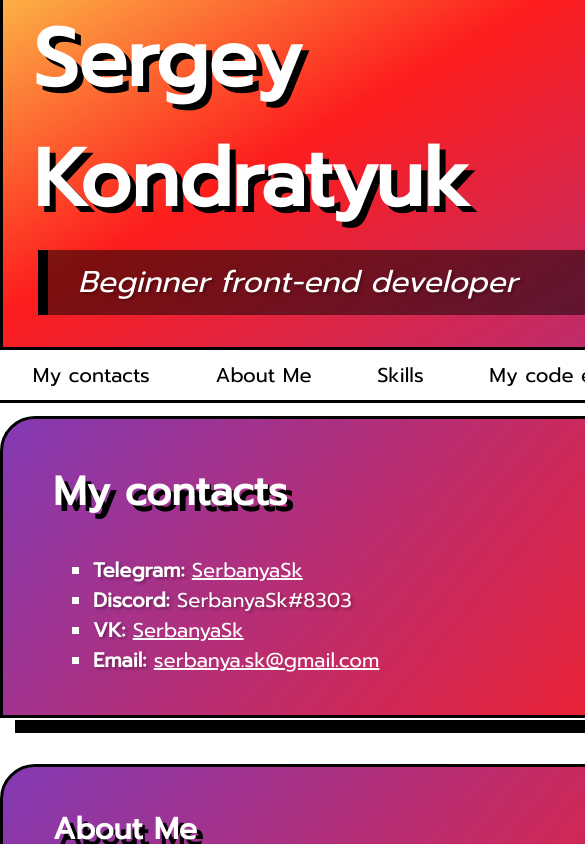
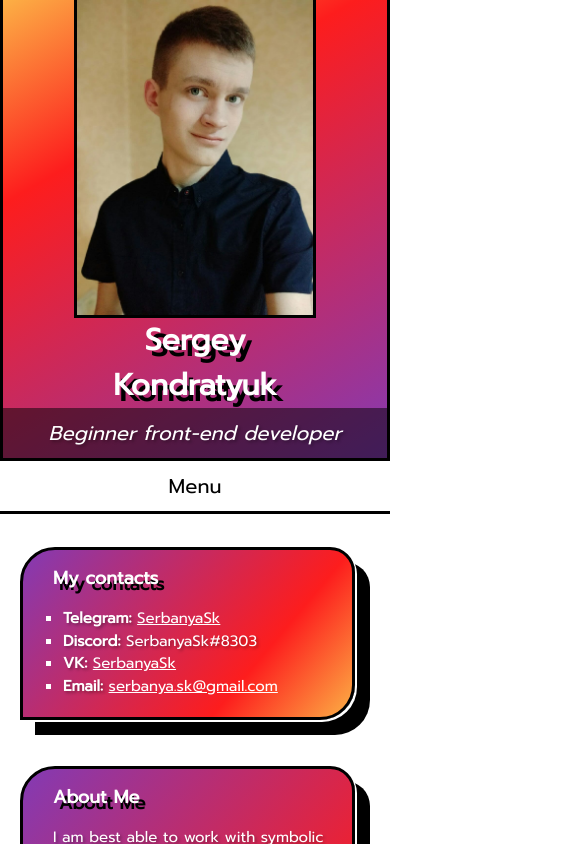
Before and after one commit to SerbanyaSk/rsschool-cv, a plain HTML site: page index.html in a window 390 px wide. Shown: the top 844 px of the page, 585 px wide, since content can reach past the window. Drawn offline with Linux system fonts and the light colour scheme.

Commit message:
feat: add adaptation

```diff
--- a/index.html
+++ b/index.html
@@ -22,13 +22,15 @@
         <p>Beginner front-end developer</p>
       </div>
     </header>
-    <nav>
+    <nav tabindex="0">
+      <div tabindex="0">
         <a href="#my-contacts">My contacts</a>
         <a href="#about-me">About Me</a>
         <a href="#skills">Skills</a>
         <a href="#my-code-example">My code example</a>
         <a href="#my-education">My education</a>
         <a href="#knowledge-of-languages">Knowledge of languages</a>
+      </div>
     </nav>
     <main>
       <div id="my-contacts" class="anchor"></div>
--- a/styles/style.css
+++ b/styles/style.css
@@ -10,14 +10,6 @@ html {
 body {
   width: 1200px;
   margin: 0 auto;
-  background: rgb(131, 58, 180);
-  background: linear-gradient(
-      130deg,
-      rgba(131, 58, 180, 1) 0%,
-      rgba(253, 29, 29, 1) 70%,
-      rgba(252, 176, 69, 1) 100%
-    )
-    fixed;
   background: #fff;
   font: normal normal 400 20px/1.5 Prompt-Regular, Arial;
   color: #000;
@@ -66,7 +58,7 @@ h1 {
   text-shadow: 6px 6px 0px #000;
 }
 
-nav {
+nav div {
   display: flex;
   justify-content: center;
   position: sticky;
@@ -182,3 +174,142 @@ footer a:last-child img {
 .anchor {
   height: 1px;
 }
+
+@media (max-width: 1200px) {
+  body {
+    width: 100%;
+  }
+
+  header {
+    justify-content: center;
+  }
+
+  header p {
+    margin: auto;
+    font-size: 1em;
+  }
+
+  header img {
+    width: 236px;
+    height: auto;
+    box-shadow: -3px 0px 0px #000, 3px 0px 0px #000;
+  }
+
+  header div {
+    margin-right: 43px;
+  }
+
+  h1 {
+    margin: 0;
+  }
+
+  nav {
+    cursor: pointer;
+  }
+
+  nav a {
+    flex-grow: 0;
+    padding: 10px 0;
+  }
+
+  nav a,
+  nav:before,
+  nav div:before {
+    width: 100%;
+    display: inline-block;
+  }
+
+  nav div {
+    display: block;
+    height: 350px;
+  }
+
+  nav::before {
+    content: "Menu";
+    padding: 10px 0;
+    text-shadow: none;
+    box-shadow: 0px 3px 0px #000;
+    text-align: center;
+    display: inherit;
+  }
+
+  nav:focus:before {
+    content: none;
+  }
+
+  nav:focus div:before {
+    content: "Close menu";
+    text-shadow: none;
+    padding: 10px 0;
+  }
+
+  nav:not(:focus) div:not(:active) {
+    display: none;
+  }
+
+  main {
+    padding: 20px;
+  }
+}
+
+@media (max-width: 768px) {
+  header {
+    flex-direction: column;
+    text-align: center;
+  }
+
+  header img {
+    margin: 0 auto;
+    box-shadow: none;
+    border: 3px solid #000;
+    border-top-color: rgb(0, 0, 0);
+    border-top-style: solid;
+    border-top-width: 3px;
+    border-top: none;
+  }
+
+  header p {
+    margin: 0;
+    font-size: 1em;
+    border: none;
+    padding: 10px 0;
+  }
+
+  header div {
+    margin: 0;
+  }
+
+  h1 {
+    font-size: 1.5em;
+  }
+
+  h2,
+  h3 {
+    margin: 0;
+    font-size: 1.2em;
+  }
+
+  ul {
+    padding: 0 0 0 10px;
+  }
+
+  section {
+    padding: 15px 15px 5px 30px;
+    font-size: 15px;
+  }
+
+  blockquote {
+    margin-right: 20px;
+  }
+
+  pre {
+    white-space: pre-wrap;
+    font-size: 0.7em;
+    padding: 0;
+  }
+
+  footer {
+    height: auto;
+    flex-direction: column;
+  }
+}
```
Lines whose indentation alone changed are shown as unchanged.
